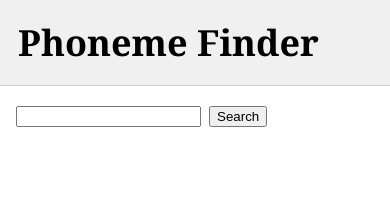
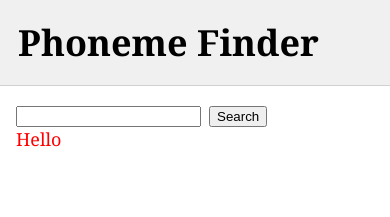
Before and after one commit to philrmass/phoneme-finder, a React (Create React App) app: page / in a window 390 px wide. Shown: the top 217 px of the page. Built offline with nearby package versions, Linux system fonts and the light colour scheme.

Commit message:
complete star symbol, add phoneme reference

```diff
--- a/src/components/PhonemeContainer.js
+++ b/src/components/PhonemeContainer.js
@@ -1,9 +1,9 @@
 import React, { Component } from 'react';
 import SearchBar from './SearchBar';
 import PhraseDisplay from './PhraseDisplay';
+import PhonemeReference from './PhonemeReference';
 import Decoder from '../api/decoder';
 import { phonemes } from '../lib/phonemes';
-//??? add prop types
 
 class PhonemeContainer extends Component {
   constructor(props) {
@@ -32,6 +32,7 @@ class PhonemeContainer extends Component {
       <React.Fragment>
         <SearchBar onSearch={this.handleSearch} />
         <PhraseDisplay phrase={this.state.searched} />
+        <PhonemeReference />
       </React.Fragment>
     );
   }
--- a/src/components/PhonemeDisplay.js
+++ b/src/components/PhonemeDisplay.js
@@ -14,31 +14,15 @@ function symbol(shape, color) {
   } else if(shape === 'rhombus') {
     return (<polygon points="50,95 90,50 50,5 10,50" stroke-width="5%" stroke={stroke} fill={color} />);
   } else if(shape === 'star') {
-    return (<polygon points="50,0 32.4,25.7 2.4,34.5 21.5,59.3" stroke-width="5%" stroke={stroke} fill={color} />);
+    return (<polygon points="50,0 38.8,34.5 2.4,34.5 31.8,55.9 20.6,90.5 50,69.1 79.4,90.5 68.2,55.9 97.6,34.5 61.2,34.5" stroke-width="5%" stroke={stroke} fill={color} />);
   } else if(shape === 'hexagon') {
     return (<polygon points="98,50 74,91.6 26,91.6 2,50 26,8.4 74,8.4" stroke-width="5%" stroke={stroke} fill={color} />);
   };
 }
 
-/*
-    } else if(shape === 'star') {
-      const sides = 5;
-      const radius = halfSize;
-      const innerRadius = 0.382 * radius;
-      ctx.translate(x + halfSize, halfSize);
-      ctx.moveTo(0, 0 - radius);
-      for (var i = 0; i < sides; i++) {
-        ctx.rotate(Math.PI / sides);
-        ctx.lineTo(0, 0 - innerRadius);
-        ctx.rotate(Math.PI / sides);
-        ctx.lineTo(0, 0 - radius);
-      }
-    */
-
 function PhonemeDisplay(props) {
   const { shape, color } = phonemeToSymbol(props.phoneme);
   const colorCode = colorToCode(color);
-  console.log(props.phoneme, "=", shape, color);
   return (
     <div className={styles.phonemeDisplay}>
       <div className={styles.symbolWrap}>
--- /dev/null
+++ b/src/components/PhonemeReference.js
@@ -0,0 +1,21 @@
+import React from 'react';
+//import PropTypes from 'prop-types';
+//import PhonemeDisplay from './PhonemeDisplay';
+//import WordDisplay from './WordDisplay';
+import styles from '../stylesheets/PhonemeReference.module.css';
+
+function PhonemeReference(props) {
+  return (
+    <div className={styles.phonemeReference}>
+      Hello
+    </div>
+  );
+}
+
+/*
+PhonemeReference.propTypes = {
+  word: PropTypes.arrayOf(PropTypes.object)
+};
+*/
+
+export default PhonemeReference;
--- a/src/components/WordDisplay.js
+++ b/src/components/WordDisplay.js
@@ -8,7 +8,6 @@ function WordDisplay(props) {
     <React.Fragment>
       <div className={styles.wordDisplay}>
         <div>{props.word.word}</div>
-        <div>{props.word.ipa}</div>
         <div>
           {props.word.phonemes.map((phoneme) => (
             <PhonemeDisplay phoneme={phoneme} />
--- a/src/index.js
+++ b/src/index.js
@@ -1,8 +1,8 @@
 import React from 'react';
 import ReactDOM from 'react-dom';
-import './index.css';
 import App from './components/App';
 import * as serviceWorker from './serviceWorker';
+import './stylesheets/index.css';
 
 ReactDOM.render(<App />, document.getElementById('root'));
 
--- a/src/stylesheets/PhonemeDisplay.module.css
+++ b/src/stylesheets/PhonemeDisplay.module.css
@@ -5,7 +5,7 @@
   margin: 0 2px;
   border: 1px solid #d0d0d0;
   background-color: #fcfcfc;
-  font-size: 0.7em;
+  font-size: 0.4em;
   color: #404040;
 }
 
--- /dev/null
+++ b/src/stylesheets/PhonemeReference.module.css
@@ -0,0 +1,3 @@
+.phonemeReference {
+  color: red;
+}
--- a/src/stylesheets/PhraseDisplay.module.css
+++ b/src/stylesheets/PhraseDisplay.module.css
@@ -1,3 +1,3 @@
 .phraseDisplay {
-  font-size: 48px;
+  font-size: 72px;
 }
```
Also changed, not shown: src/stylesheets/index.css (renamed from src/index.css).
